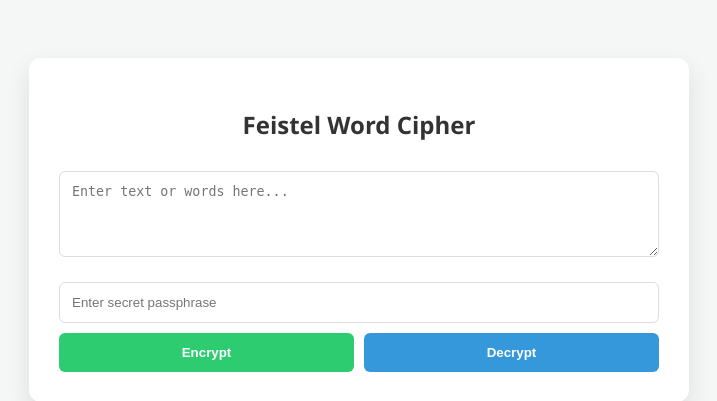
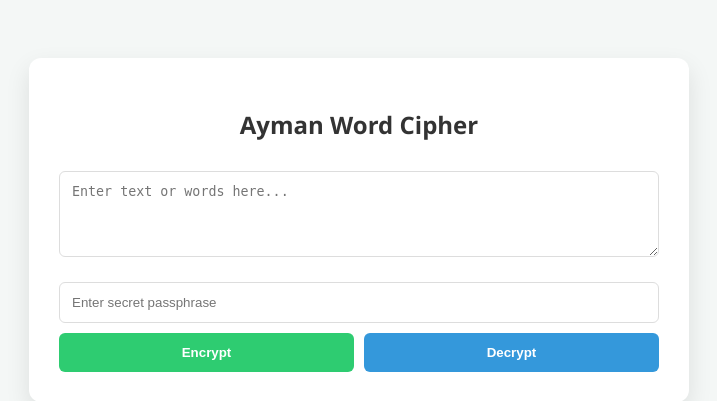
Before and after one commit to anon-nymouse/Cipher_app, a Flask app: page / in a window 1280 px wide. Shown: the top 401 px of the page, without its empty margins (281-998 px from the left). Run offline with Flask 3, Linux system fonts and the light colour scheme.

Commit message:
Update index.html

```diff
--- a/templates/index.html
+++ b/templates/index.html
@@ -2,7 +2,7 @@
 <html lang="en">
 <head>
     <meta charset="UTF-8">
-    <title>Feistel Word Cipher</title>
+    <title>Ayman Word Cipher</title>
     <style>
         body { font-family: 'Segoe UI', sans-serif; background: #f4f7f6; display: flex; justify-content: center; padding: 50px; }
         .container { background: white; padding: 30px; border-radius: 12px; box-shadow: 0 10px 25px rgba(0,0,0,0.1); width: 100%; max-width: 600px; }
@@ -17,7 +17,7 @@
 </head>
 <body>
     <div class="container">
-        <h2>Feistel Word Cipher</h2>
+        <h2>Ayman Word Cipher</h2>
         <form method="POST">
             <textarea name="text" rows="4" placeholder="Enter text or words here..." required></textarea>
             <input type="password" name="password" placeholder="Enter secret passphrase" required>
```
